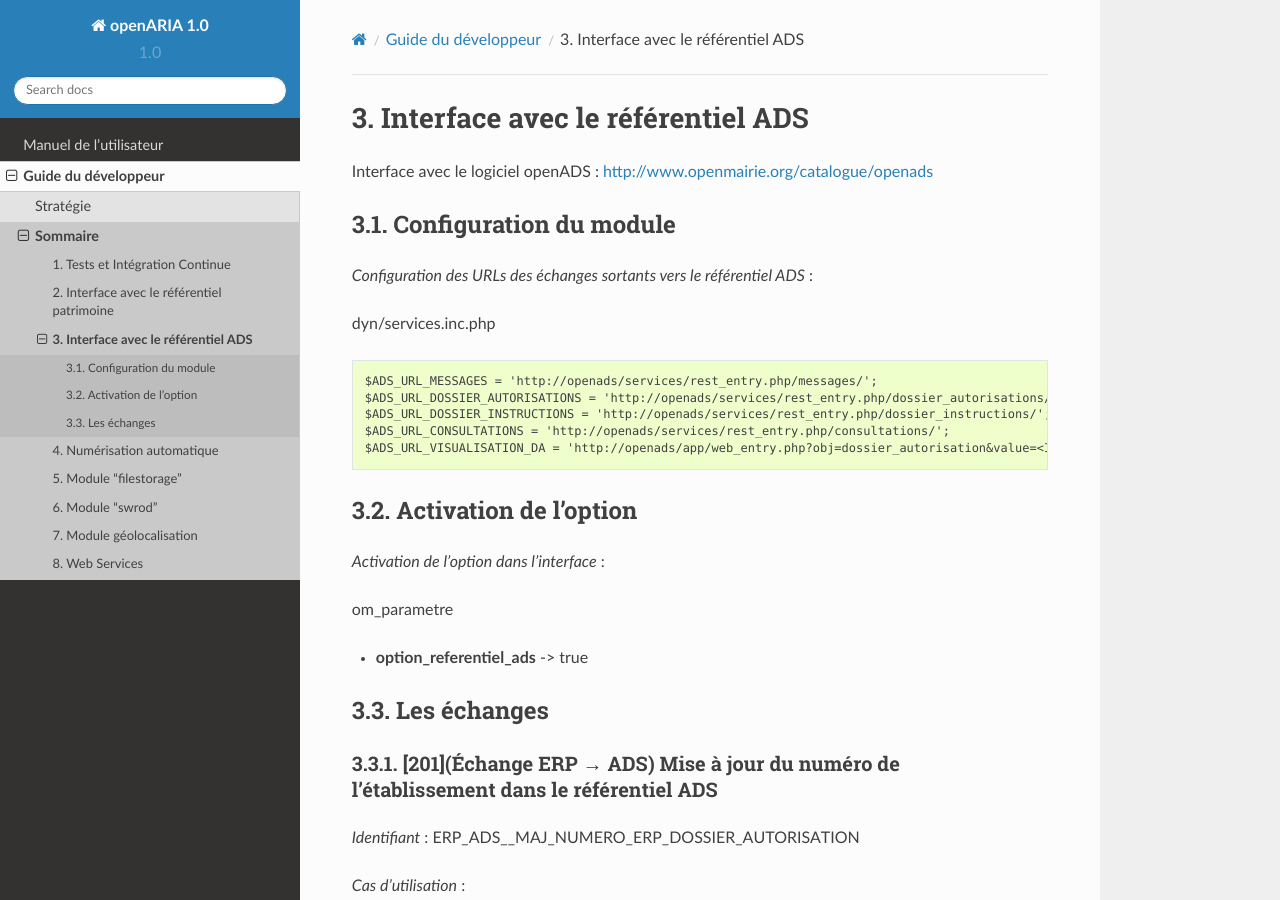
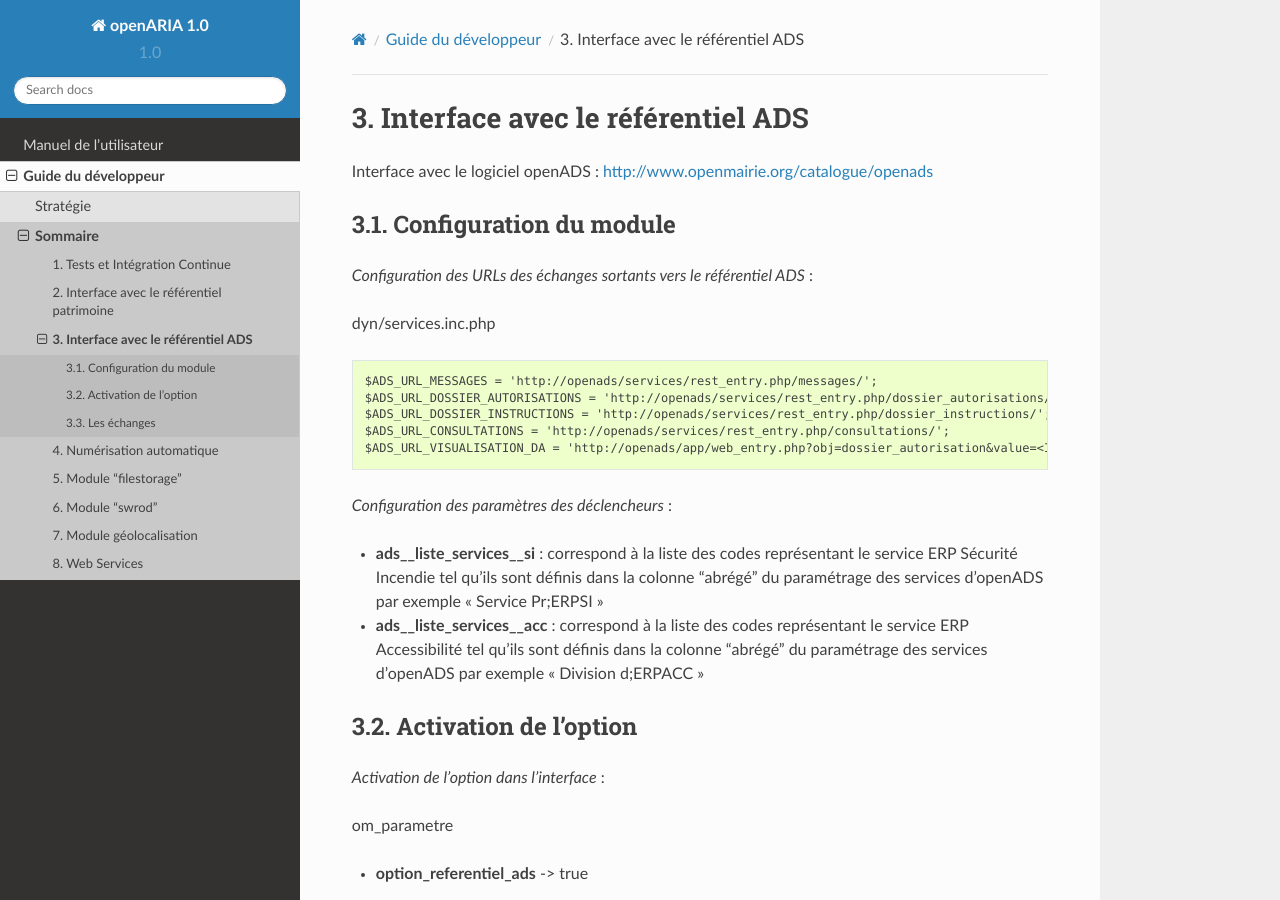
Before and after one commit to jcerini/openaria-documentation, a Sphinx documentation site: the page built from source/guide_developpeur/interface_avec_le_referentiel_ads.rst, in a window 1280 px wide and 900 px high. Built offline with Sphinx 7.4.7 and the Read the Docs theme 2.0.0, drawn with Linux system fonts in a browser that asks for light colours.

Commit message:
Ajoute deux paramètres manquant dans la section interface avec le référentiel ADS

```diff
--- a/source/guide_developpeur/interface_avec_le_referentiel_ads.rst
+++ b/source/guide_developpeur/interface_avec_le_referentiel_ads.rst
@@ -20,6 +20,12 @@ dyn/services.inc.php ::
   $ADS_URL_DOSSIER_INSTRUCTIONS = 'http://openads/services/rest_entry.php/dossier_instructions/';
   $ADS_URL_CONSULTATIONS = 'http://openads/services/rest_entry.php/consultations/';
   $ADS_URL_VISUALISATION_DA = 'http://openads/app/web_entry.php?obj=dossier_autorisation&value=<ID_DA>';
+
+
+*Configuration des paramètres des déclencheurs* :
+
+- **ads__liste_services__si** : correspond à la liste des codes représentant le service ERP Sécurité Incendie tel qu'ils sont définis dans la colonne 'abrégé' du paramétrage des services d'openADS par exemple "Service Pr;ERPSI"
+- **ads__liste_services__acc** : correspond à la liste des codes représentant le service ERP Accessibilité tel qu'ils sont définis dans la colonne 'abrégé' du paramétrage des services d'openADS par exemple "Division d;ERPACC"
 
 
 Activation de l'option
```
